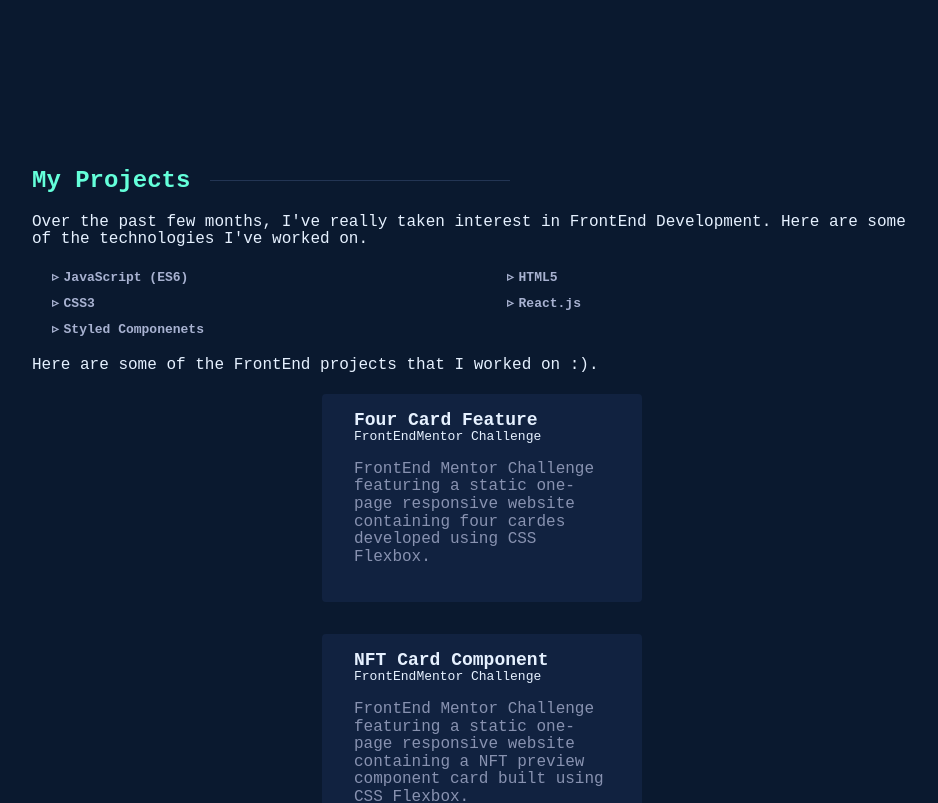
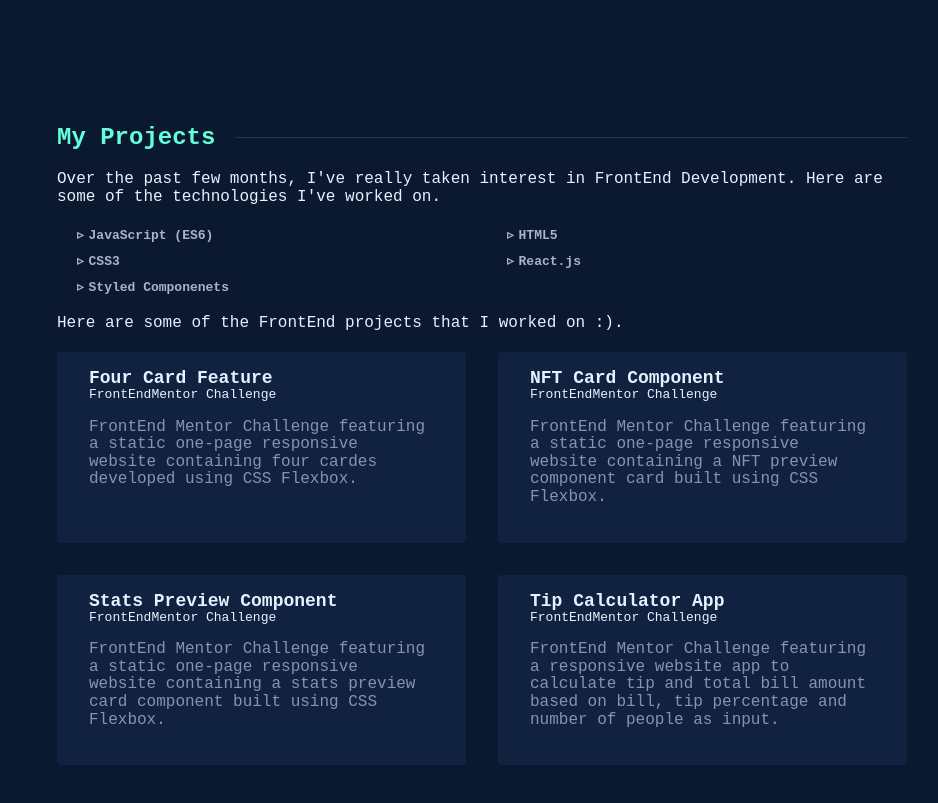
Before and after one commit to SiddanthNayak/pwebv1, a React (Create React App) app: page / in a window 1280 px wide. Shown: the part 1520-2323 px from the top of the page, without its empty margins (158-1096 px from the left). Built offline with nearby package versions, Linux system fonts and the light colour scheme.

Commit message:
Responsive Changes

```diff
--- a/src/sections/projects.js
+++ b/src/sections/projects.js
@@ -28,6 +28,12 @@ const StyledText = styled.div`
 `;
 
 const StyledCardComponent = styled.div`
+
+    @media (min-width: 1200px){
+        display: grid;
+        grid-template-columns: 1fr 1fr;
+        grid-column-gap: 2em;
+    }
     .cardComponent{
         transition: var(--transition);
         margin-bottom: 2em;
--- a/src/styles/global.js
+++ b/src/styles/global.js
@@ -30,6 +30,7 @@ body {
     @media (max-width: 1200px){
       font-size: 14px;
     }
+    overflow-x: hidden;
   }
 
 .StyledSection{
@@ -37,9 +38,9 @@ body {
     margin-left: 2em; */
     scroll-behavior: smooth;
     transition: var(--transition);
-    overflow-y: scroll;
+    /* overflow-y: scroll; */
     height: 100%;
-    max-width: 900px;
+    max-width: 850px;
     @media(max-width: 1200px){
       max-width: 320px;
     }
@@ -51,8 +52,10 @@ body {
     background-color: var(--light-navy);
     margin: 0em auto 1em auto;
     padding: 1em 2em;
-    max-width: 320px;
     border-radius: var(--border-radius);
+    @media (max-width: 1200px){
+      max-width: 320px;
+    }
 }
 .cardComponent:hover{
         cursor: pointer;
@@ -81,7 +84,7 @@ body {
       margin-left: 20px;
       background-color: var(--lightest-navy);
 
-      @media (max-width: 1080px) {
+      @media (max-width: 1200px) {
         width: 200px;
       }
       @media (max-width: 768px) {
@@ -89,6 +92,9 @@ body {
       }
       @media (max-width: 600px) {
         margin-left: 10px;
+      }
+      @media (min-width: 1200px){
+        width: 700px;
       }
     }
   }
```
